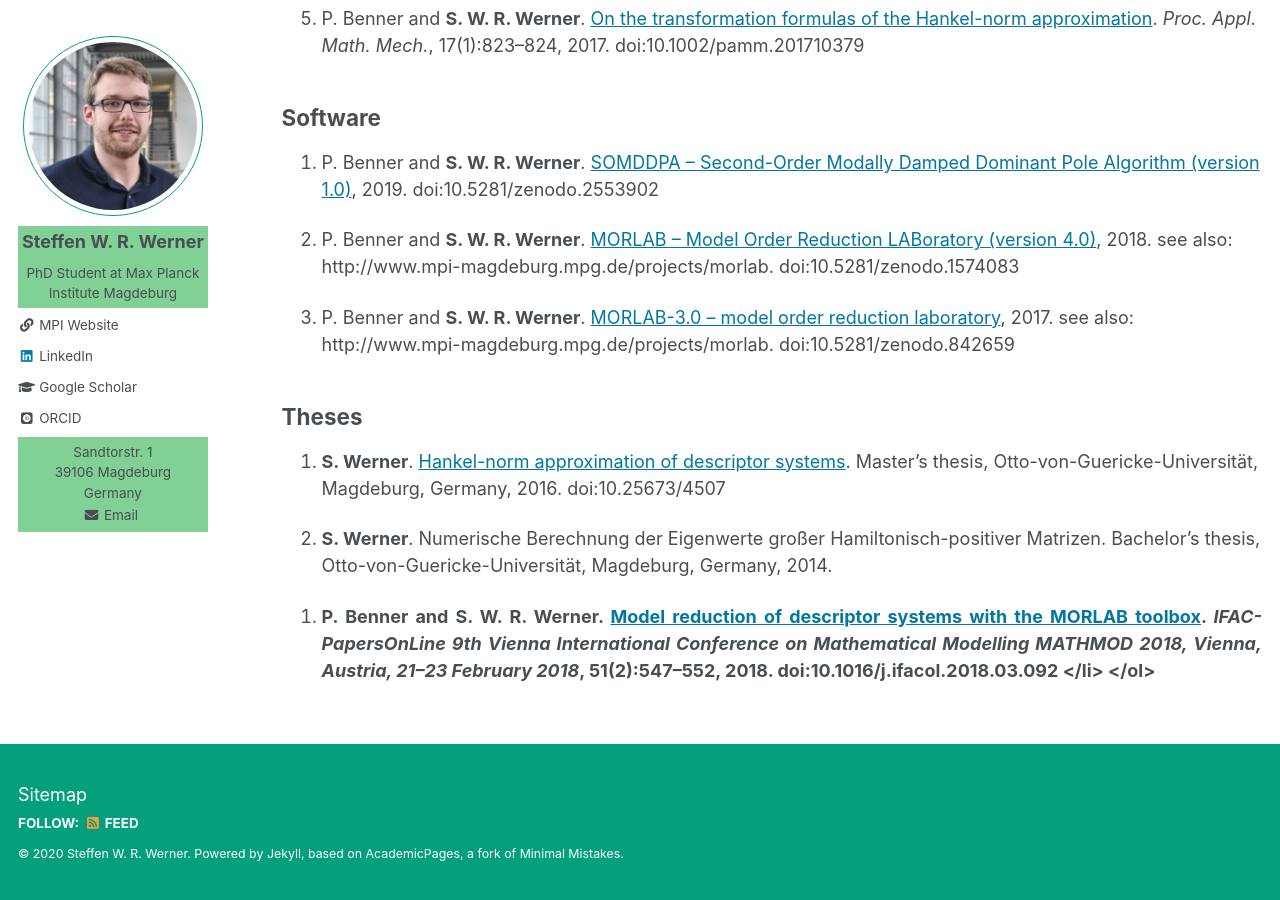
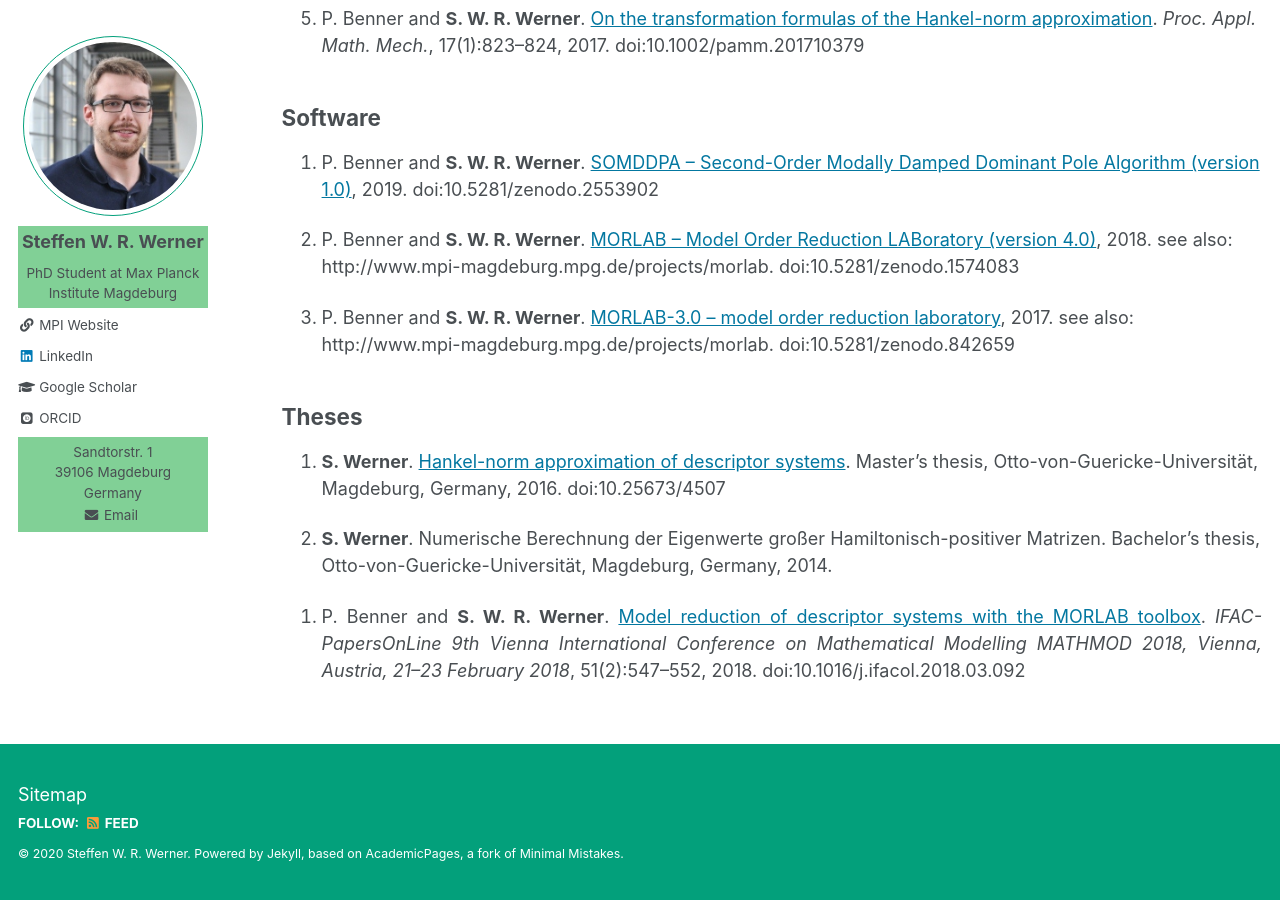
Before and after one commit to ninsteve/ninsteve.github.io, a Jekyll site: the page built from _pages/publications.md, in a window 1280 px wide and 900 px high, scrolled down 1106 px. Built offline with Jekyll 4.4.1, drawn with Linux system fonts in a browser that asks for light colours; some web fonts are replaced.

Commit message:
Test without wrong strong.

```diff
--- a/_pages/publications.md
+++ b/_pages/publications.md
@@ -83,8 +83,8 @@ and <a href="{{author.orcid}}">ORCID</a> profiles.
     Hamiltonisch-positiver Matrizen. Bachelor's thesis,
     Otto-von-Guericke-Universität, Magdeburg, Germany, 2014.
 
-<ol>
-  <li style="text-align:justify"><strong>
+<ol class="text-justify">
+  <li>
     P. Benner and <strong>S. W. R. Werner</strong>. <a target="blank_"
     href="https://doi.org/10.1016/j.ifacol.2018.03.092">Model reduction of
     descriptor systems with the MORLAB toolbox</a>. <i>IFAC-PapersOnLine 9th
```
